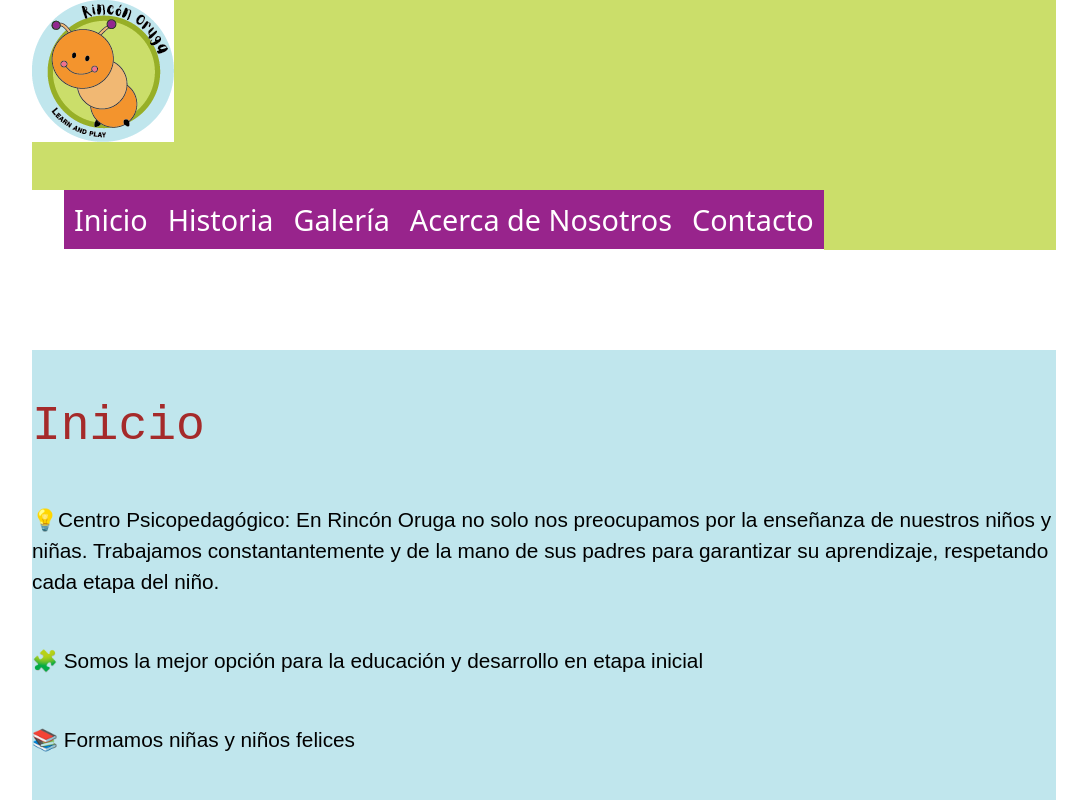
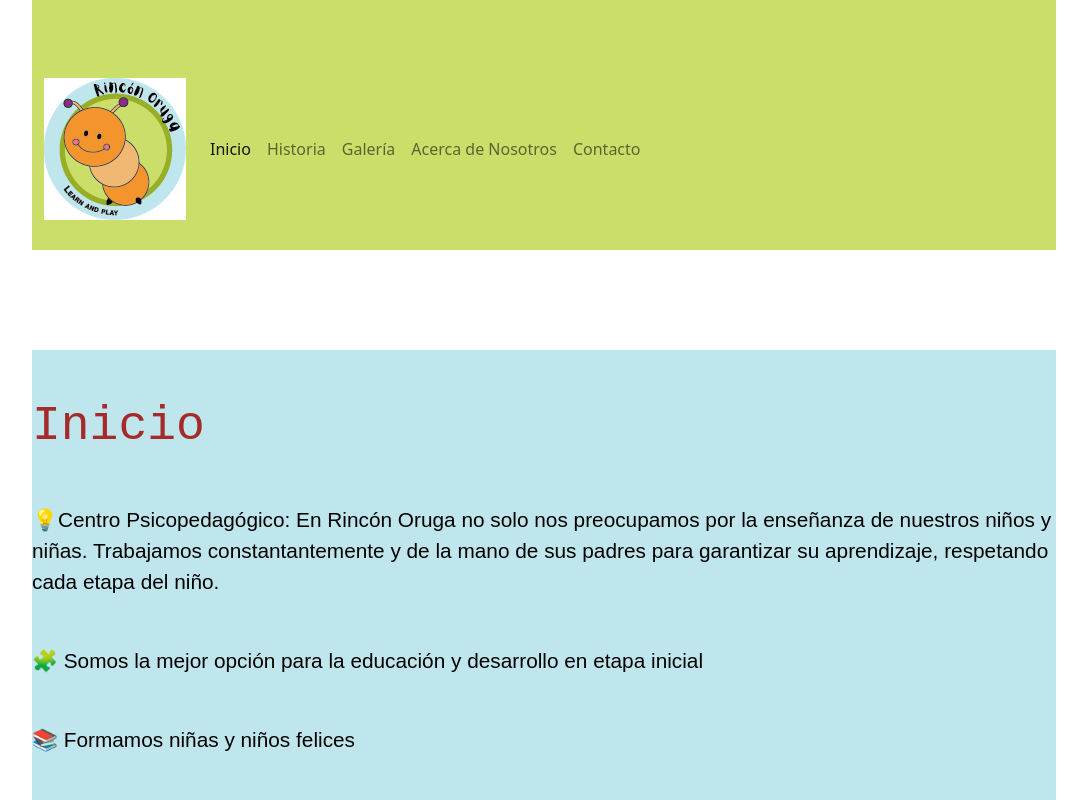
Before and after one commit to Marco1992EC/PFDiaz, a plain HTML site: page index.html in a window 1280 px wide. Shown: the top 800 px of the page, without its empty margins (96-1183 px from the left). Drawn offline with nearby package versions, Linux system fonts and the light colour scheme.

Commit message:
avance mn

```diff
--- a/css/styles.css
+++ b/css/styles.css
@@ -2,11 +2,9 @@
     margin: 0;
     padding: 0;
 }
-.mapa{
-    display: flex;
-    flex-direction: row;
-    justify-content: left;
-    align-content: center;
+
+.acerca{
+    background-color:  #c0e6ed
 }
 .grid-container{
     width: 80%;
--- a/index.html
+++ b/index.html
@@ -11,26 +11,36 @@
 <body>
     <div class="grid-container">
         <header class="encabezado">
-            <img src="img/PIN Rincon-01[43939].png" alt="Logo rincon oruga" class="logo">
 
-            <nav class="menu">
-                <ul class="lista-nav">
-                    <li>
-                        <a href="index.html">Inicio</a>
-                    </li>
-                    <li>
-                        <a href="pages/historia.html">Historia</a>
-                    </li>
-                    <li>
-                        <a href="pages/galeria.html">Galería</a>
-                    </li>
-                    <li>
-                        <a href="pages/acercadenosotros.html">Acerca de Nosotros</a>
-                    </li>
-                    <li>
-                        <a href="pages/contacto.html">Contacto</a>
-                    </li>
-                </ul>
+                <nav class="navbar navbar-expand-lg  w-100">
+                    <div class="container-fluid">
+                      <a class="navbar-brand" href="index.html">
+                        <img src="img/PIN Rincon-01[43939].png" alt="Logo rincon oruga" class="logo">
+                      </a>
+                      <button class="navbar-toggler" type="button" data-bs-toggle="collapse" data-bs-target="#navbarNav" aria-controls="navbarNav" aria-expanded="false" aria-label="Toggle navigation">
+                        <span class="navbar-toggler-icon"></span>
+                      </button>
+                      <div class="collapse navbar-collapse" id="navbarNav">
+                        <ul class="navbar-nav">
+                          <li class="nav-item">
+                            <a class="nav-link active" aria-current="page" href="index.html">Inicio</a>
+                          </li>
+                          <li class="nav-item">
+                            <a class="nav-link" href= "pages/historia.html" >Historia</a>
+                          </li>
+                          <li class="nav-item">
+                            <a class="nav-link" href="pages/galeria.html">Galería</a>
+                          </li>
+                          <li class="nav-item">
+                            <a class="nav-link" href="pages/acercadenosotros.html">Acerca de Nosotros</a>
+                          </li>
+                          <li>
+                            <a class="nav-link " href="pages/contacto.html">Contacto</a>
+                          </li>
+                        </ul>
+                      </div>
+                    </div>
+                  </nav>
             </nav>
         </header>
     <main class="contenido">
```
Also changed, not shown: pages/acercadenosotros.html (+1 -1 lines).
